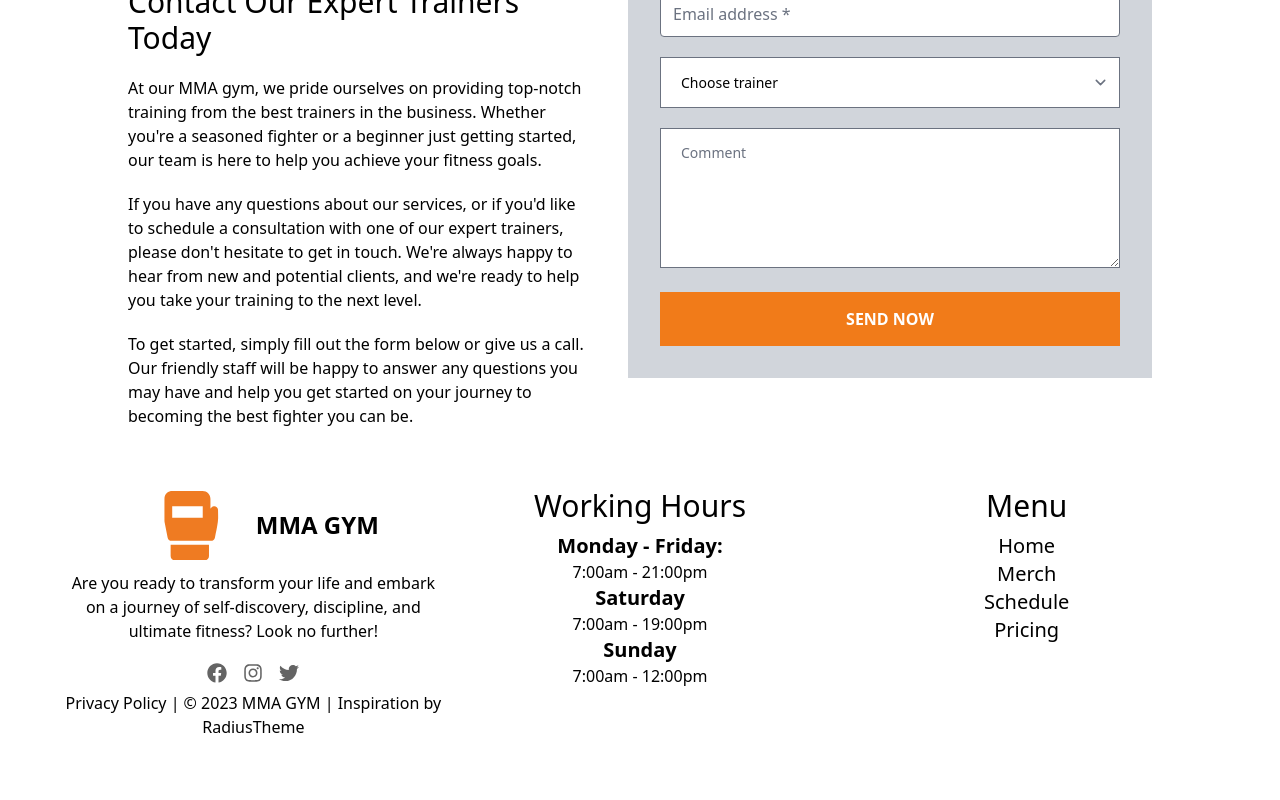
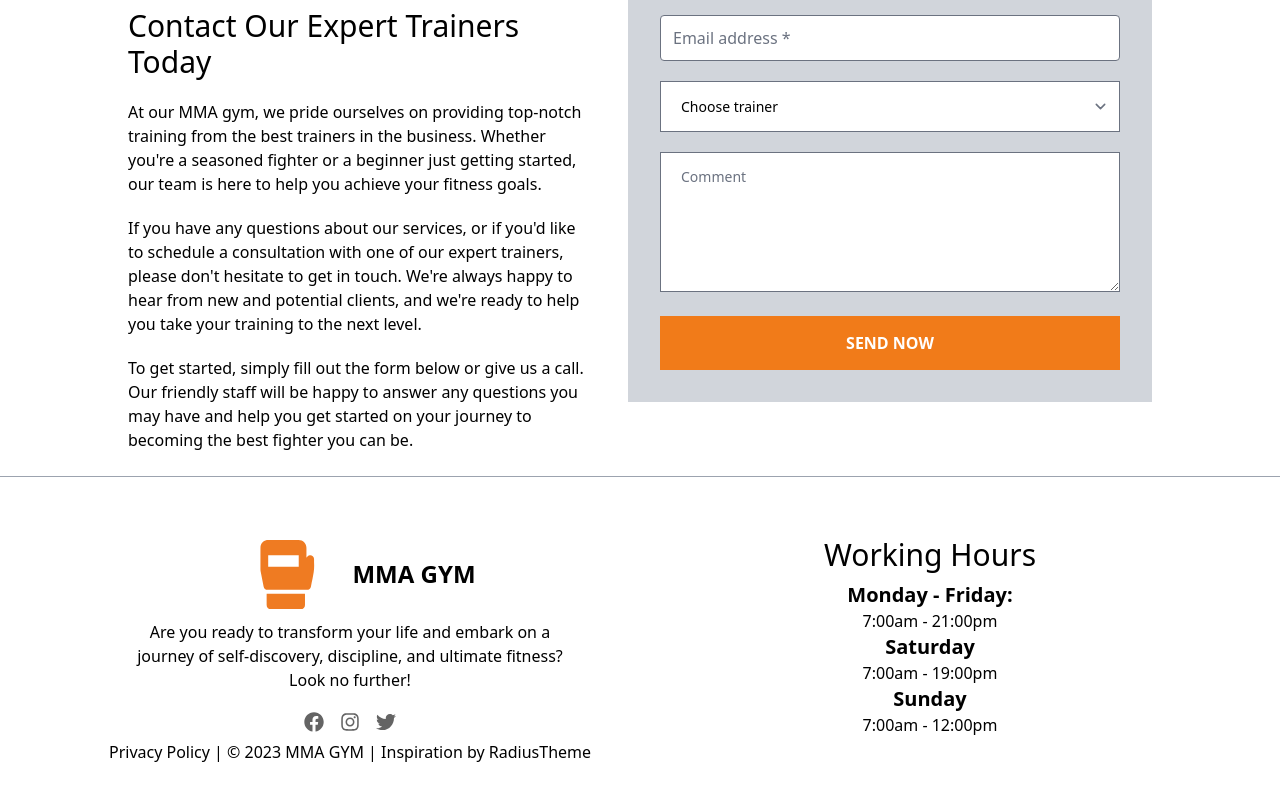
Before and after one commit to patrikzita/mma-gym, a React (Vite) app in the folder client/: page /contact in a window 1280 px wide. Shown: the part 684-1484 px from the top of the page. Built offline with nearby package versions, Linux system fonts and the light colour scheme.

Commit message:
Small improvements in TrainerDetail.tsx, add Readme.md

```diff
--- a/client/src/component/AboutSection/About.tsx
+++ b/client/src/component/AboutSection/About.tsx
@@ -21,7 +21,7 @@ const About = () => {
       title: "Fitness",
       description: "Our expert trainers are here to help you progress.",
       icon: <MdFitnessCenter className="text-[3rem] text-secondary" />,
-      img: "/images/1.jpg",
+      img: "/images/3.jpg",
     },
     {
       title: "Discipline",
--- a/client/src/component/Footer/Footer.tsx
+++ b/client/src/component/Footer/Footer.tsx
@@ -4,7 +4,7 @@ import Logo from "/images/Logo.svg";
 
 const Footer = () => {
   return (
-    <footer>
+    <footer className="border-t border-gray-400">
       <div className="flex flex-col gap-y-8 p-5 lg:flex-row lg:gap-5d m-10">
         <div className="flex flex-col items-center gap-y-2 lg:flex-1">
           <div className="flex items-center justify-center">
@@ -38,35 +38,6 @@ const Footer = () => {
           <h2 className="text-xl font-bold">Sunday</h2>
           <p>7:00am - 12:00pm</p>
         </div>
-        <div className="text-center lg:flex-1">
-          <h1 className="text-3xl text-center mb-2">Menu</h1>
-          <div className="flex flex-col">
-            <Link
-              to="/"
-              className="text-xl hover:text-secondary cursor-pointer"
-            >
-              Home
-            </Link>
-            <Link
-              to="/"
-              className="text-xl hover:text-secondary cursor-pointer"
-            >
-              Merch
-            </Link>
-            <Link
-              to="/"
-              className="text-xl hover:text-secondary cursor-pointer"
-            >
-              Schedule
-            </Link>
-            <Link
-              to="/"
-              className="text-xl hover:text-secondary cursor-pointer"
-            >
-              Pricing
-            </Link>
-          </div>
-        </div>
       </div>
     </footer>
   );
--- a/client/src/component/Header/Navbar.tsx
+++ b/client/src/component/Header/Navbar.tsx
@@ -111,7 +111,6 @@ const Navbar = () => {
       path: "/pricing",
     },
   ];
-  console.log(cartMenuOpen);
   return (
     <>
       <nav className="fixed top-0 left-0 right-0 z-50 py-6 px-12 text-white bg-black">
--- a/client/src/component/Products/ProductDetails.tsx
+++ b/client/src/component/Products/ProductDetails.tsx
@@ -34,7 +34,7 @@ const ProductDetails = () => {
   return (
     <main>
       <section className="w-full h-fit md:w-11/12 md:m-auto">
-        <div className="flex flex-col gap-8 justify-center md:flex-row mt-40 mb-8">
+        <div className="flex flex-col gap-8 justify-center md:flex-row mt-2 md:mt-40 mb-8">
           <div className="flex flex-col md:flex-row justify-center gap-5 items-center md:items-start flex-1">
             <button
               className="ml-4 md:ml-0 self-start md:self-auto hover:bg-gray-100 p-2 rounded-full"
--- a/client/src/component/Trainers/TrainerDetail.tsx
+++ b/client/src/component/Trainers/TrainerDetail.tsx
@@ -14,9 +14,10 @@ const TrainerDetail = () => {
 
   if (isLoading) return <Loading />;
   if (!data) return <div>Error</div>;
+
   return (
     <main>
-      <div className="flex justify-between items-center bg-gray-800 pt-32 px-8">
+      <div className="flex justify-between items-center bg-gray-800 pt-32 px-3 md:px-32">
         <div className="flex flex-col gap-2 flex-1">
           <h1 className="text-xl md:text-5xl text-white font-bold uppercase">
             {data.name}
@@ -34,18 +35,46 @@ const TrainerDetail = () => {
         </div>
       </div>
       <div className="py-10 px-5 text-left md:text-center">
-        <h2 className="text-3xl font-bold text-secondary mb-8">
+        <h2 className="text-4xl font-bold text-secondary mb-8">
           About trainer
         </h2>
         <p className="max-w-md md:max-w-3xl mx-0 md:mx-auto text-left">
           {data.description}
         </p>
       </div>
-      <div className="py-10 px-5 text-left md:text-center">
-        <h2 className="text-3xl font-bold text-secondary mb-4">
+      <div className="py-10 px-5 text-center bg-gray-700">
+        <h2 className="text-4xl font-bold text-secondary mb-4">
           Stats & Records
         </h2>
-        <p className="text-xl font-bold">{`${data.score.wins}-${data.score.losses}-${data.score.draws} (W-L-D)`}</p>
+        <p className="text-3xl text-white font-bold mb-5">{`${data.score.wins}-${data.score.losses}-${data.score.draws} (W-L-D)`}</p>
+        <div className="flex justify-center gap-5 text-white mb-4">
+          <div className="w-64 text-center">
+            <p className="text-3xl  font-semibold pb-4 border-b-4 border-secondary">
+              {data.score.details.winStreak}
+            </p>
+            <p className="text-lg font-thin uppercase pt-4">Fight win streak</p>
+          </div>
+          <div className="w-64 text-center">
+            <p className="text-3xl font-semibold pb-4 border-b-4 border-secondary">
+              {data.score.details.knockouts}
+            </p>
+            <p className="text-lg font-thin uppercase pt-4">
+              Wins by knockouts
+            </p>
+          </div>
+          <div className="w-64 text-center">
+            <p className="text-3xl font-semibold pb-4 border-b-4 border-secondary">
+              {data.score.details.firstRoundFinish}
+            </p>
+            <p className="text-lg font-thin uppercase pt-4">
+              First Round Finishes
+            </p>
+          </div>
+        </div>
+
+        <button className="text-xl w-64 bg-transparent hover:bg-white-500 text-white font-semibold hover:text-secondary py-2 px-4 border border-white hover:border-secondary rounded">
+          View stats
+        </button>
       </div>
     </main>
   );
--- a/client/src/component/Trainers/Trainers.tsx
+++ b/client/src/component/Trainers/Trainers.tsx
@@ -9,12 +9,28 @@ type TrainerCardProps = {
   name: string;
   img: string;
   focus: string;
+  instagramUrl: string;
+  facebookUrl: string;
+  twitterUrl: string;
+  emailUrl: string;
 };
 
-const TrainerCard = ({id, name, img, focus }: TrainerCardProps) => {
+const TrainerCard = ({
+  id,
+  name,
+  img,
+  focus,
+  facebookUrl,
+  instagramUrl,
+  twitterUrl,
+  emailUrl,
+}: TrainerCardProps) => {
   const navigate = useNavigate();
   return (
-    <div className="box-desc relative cursor-pointer w-fit h-fit" onClick={()=> navigate(`/trainers/${id}`)}>
+    <div
+      className="box-desc relative cursor-pointer w-fit h-fit"
+      onClick={() => navigate(`/trainers/${id}`)}
+    >
       <img
         src={img}
         alt={name}
@@ -29,11 +45,19 @@ const TrainerCard = ({id, name, img, focus }: TrainerCardProps) => {
       <div className="text-primary bg-white w-full text-center shadow-xl absolute z-20 pt-2 pb-5 bottom-[0]">
         <h3 className="text-xl font-bold">{name}</h3>
         <p className="text-base font-medium">{focus}</p>
-        <div className="flex gap-4 text-[#646464] w-full justify-center mt-3 text-xl">
-          <FaFacebook className="hover:text-secondary" />
-          <FaInstagram className="hover:text-secondary" />
-          <FaTwitter className="hover:text-secondary" />
-          <MdEmail className="hover:text-secondary" />
+        <div className="flex gap-4 text-gray-500 w-full justify-center mt-3 text-xl">
+          <a href={facebookUrl} target="_blank" rel="noreferrer" onClick={(e) => e.stopPropagation()}>
+            <FaFacebook className="hover:text-secondary" />
+          </a>
+          <a href={instagramUrl} target="_blank" rel="noreferrer" onClick={(e) => e.stopPropagation()}>
+            <FaInstagram className="hover:text-secondary" />
+          </a>
+          <a href={twitterUrl} target="_blank" rel="noreferrer" onClick={(e) => e.stopPropagation()}>
+            <FaTwitter className="hover:text-secondary" />
+          </a>
+          <a href={`mailto:${emailUrl}`} target="_blank" rel="noreferrer" onClick={(e) => e.stopPropagation()}>
+            <MdEmail className="hover:text-secondary" />
+          </a>
         </div>
       </div>
     </div>
@@ -59,6 +83,10 @@ const Trainers = () => {
             name={trainer.name}
             img={trainer.img}
             focus={trainer.focus}
+            facebookUrl={trainer.facebookUrl}
+            instagramUrl={trainer.instagramUrl}
+            twitterUrl={trainer.twitterUrl}
+            emailUrl={trainer.emailUrl}
           />
         ))}
       </div>
--- a/client/src/context/AuthContext.tsx
+++ /dev/null
@@ -1,28 +0,0 @@
-import { createContext, ReactNode, useContext } from "react";
-
-type AuthContext = {
-  admin: boolean;
-  user: boolean | null;
-  userName: string;
-};
-
-const Context = createContext({});
-
-export function useAuth() {
-  return useContext(Context) as AuthContext;
-}
-
-type AuthProviderProps = {
-  children: ReactNode;
-};
-
-export function AuthProvider({ children }: AuthProviderProps) {
-  let admin = false;
-  let user = true;
-  let userName = "patrikzit@seznam.cz";
-  return (
-    <Context.Provider value={{ admin, user, userName }}>
-      {children}
-    </Context.Provider>
-  );
-}
--- a/client/src/index.css
+++ b/client/src/index.css
@@ -32,7 +32,6 @@
     background-image: url("/images/1.jpg");
     background-size: cover;
 }
-
 .trainers-section {
     background-image: url("/images/black-bg-trainers.jpg");
     width: 100%;
--- a/client/src/pages/ContactUs.tsx
+++ b/client/src/pages/ContactUs.tsx
@@ -5,7 +5,7 @@ const ContactUs = () => {
   return (
     <main className="mt-20">
       <SubHeader title="Contact Us" />
-      <div className="flex flex-col gap-y-5 lg:gap-x-10 px-4 md:px-16 lg:px-32 mt-6 lg:flex-row">
+      <div className="flex flex-col gap-y-5 lg:gap-x-10 px-4 md:px-16 lg:px-32 py-6 mt-6 lg:flex-row">
         <div className="flex items-center flex-1">
           <div>
             <h1 className="text-3xl lg:text-5xl font-bold">
--- a/client/src/router.tsx
+++ b/client/src/router.tsx
@@ -1,9 +1,8 @@
+import { lazy, Suspense } from "react";
 import { createBrowserRouter, Outlet } from "react-router-dom";
-import NavLayout from "./NavLayout";
-import { AuthProvider } from "./context/AuthContext";
-import { lazy, Suspense } from "react";
 import Loading from "./component/Loading";
 import { ShoppingCartProvider } from "./context/ShoppingCartContext";
+import NavLayout from "./NavLayout";
 
 const Home = lazy(() => {
   return import("./pages/home");
@@ -58,12 +57,10 @@ export const router = createBrowserRouter([
 
 function ContextWrapper() {
   return (
-    <AuthProvider>
-      <ShoppingCartProvider>
-        <Suspense fallback={<Loading />}>
-          <Outlet />
-        </Suspense>
-      </ShoppingCartProvider>
-    </AuthProvider>
+    <ShoppingCartProvider>
+      <Suspense fallback={<Loading />}>
+        <Outlet />
+      </Suspense>
+    </ShoppingCartProvider>
   );
 }
```
Also changed, not shown: 2 other files (tests, documents, lock files or other folders).
